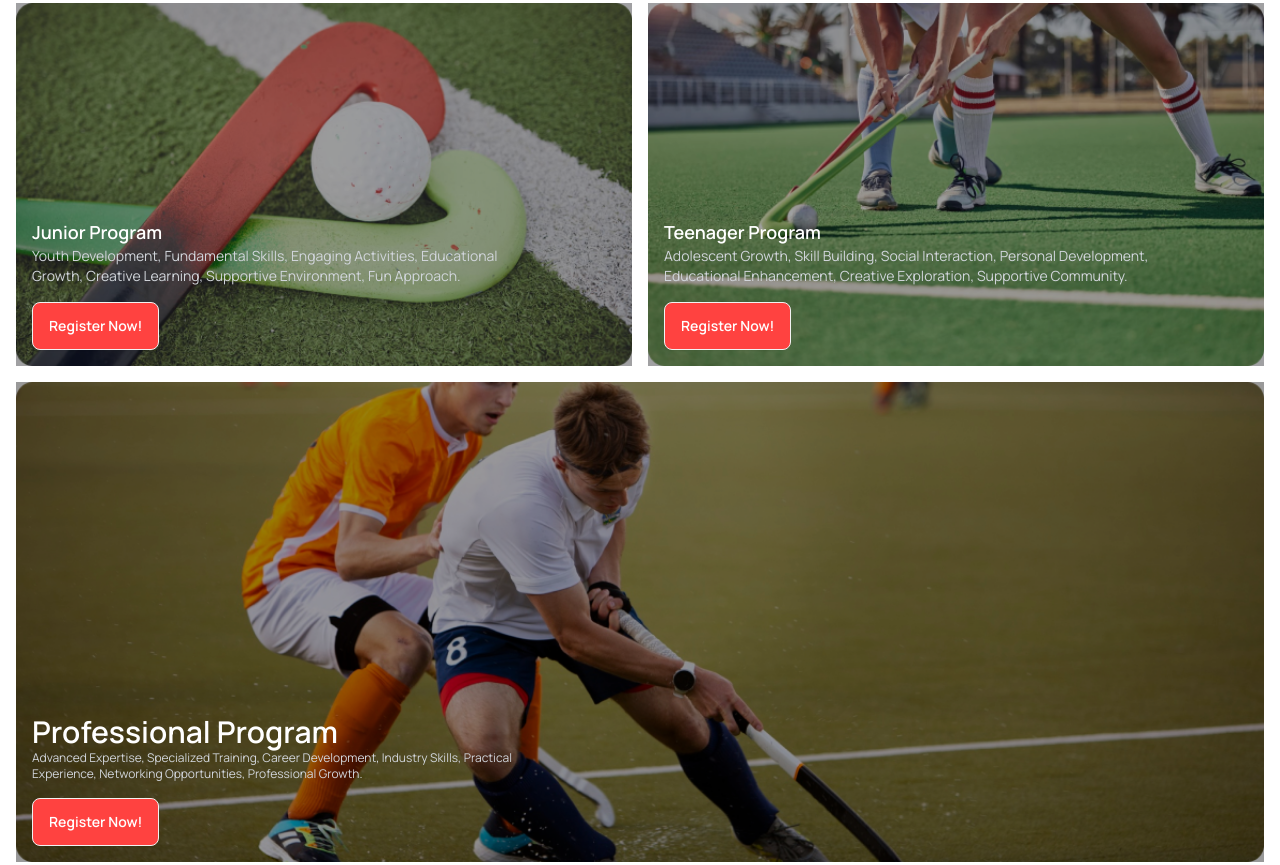
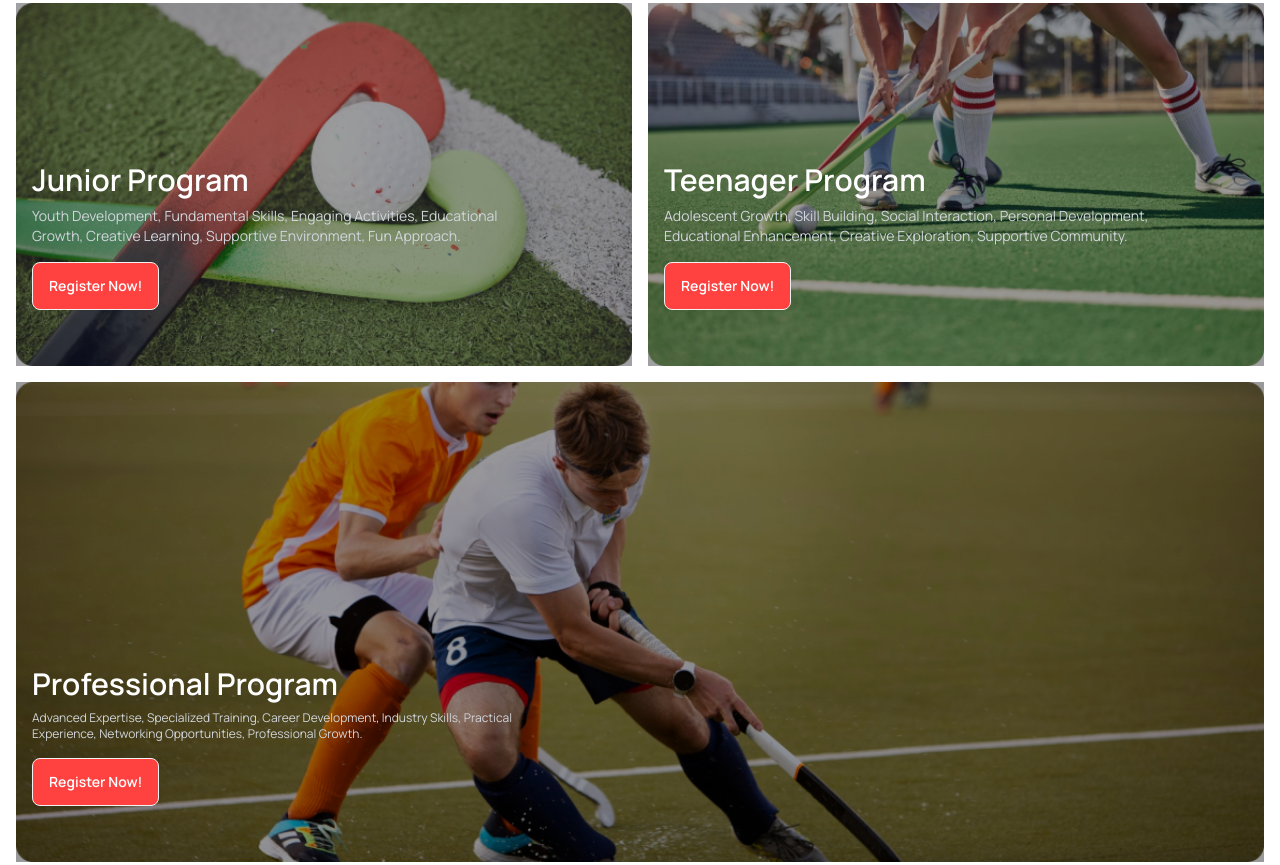
Before and after one commit to Habiba3078/hockey-resources-website, a plain HTML site: page index.html in a window 1280 px wide. Shown: the part 1630-2495 px from the top of the page. Drawn offline with nearby package versions, Linux system fonts and the light colour scheme.

Commit message:
correction

```diff
--- a/index.html
+++ b/index.html
@@ -158,8 +158,8 @@
         <div class="relative group">
             <div class="absolute inset-0 bg-[#131318] bg-opacity-40 z-10"></div>
             <img src="./Images/2.png" alt="Teenager Program" class="w-full h-full object-cover">
-              <div class="absolute bottom-0 left-0 p-4 z-20 w-full">
-              <h3 class="text-base sm:text-lg font-semibold text-white">Junior Program</h3>
+              <div class="absolute bottom-0 left-0 p-4 z-20 w-full lg:mb-10">
+              <h3 class="text-base sm:text-lg text-l lg:text-3xl font-semibold text-white lg:mb-2">Junior Program</h3>
               <p class="text-xs sm:text-sm text-gray-300 lg:w-[500px]">Youth Development, Fundamental Skills, Engaging Activities, Educational Growth, Creative Learning, Supportive Environment, Fun Approach.</p>
               <button class="btn bg-Red-color mt-4 text-white">Register Now!</button>
             </div>
@@ -169,8 +169,8 @@
         <div class="relative group">
             <div class="absolute inset-0 bg-[#131318] bg-opacity-40 z-20"></div>
             <img src="./Images/3.png" alt="Teenager Program" class="w-full h-full object-cover rounded-lg">
-            <div class="absolute bottom-0 left-0 p-4 z-20">
-              <h3 class="text-base sm:text-lg font-semibold text-white">Teenager Program</h3>
+            <div class="absolute bottom-0 left-0 p-4 z-20 lg:mb-10">
+              <h3 class=" text-l lg:text-3xl font-semibold text-base sm:text-lg  text-white lg:mb-2">Teenager Program</h3>
               <p class="text-xs sm:text-sm text-gray-300 lg:w-[500px]">Adolescent Growth, Skill Building, Social Interaction, Personal Development, Educational Enhancement, Creative Exploration, Supportive Community.</p>
               <button class="btn bg-Red-color mt-4 text-white"">Register Now!</button>
             </div>
@@ -180,8 +180,8 @@
         <div class="relative group  lg:col-span-2 rounded-3xl">
             <div class="absolute inset-0 bg-black bg-opacity-40 z-10"></div>
             <img src="./Images/4.png" alt="Junior Program" class="   lg:w-full h-[200px] lg:h-full object-cover">
-            <div class="absolute bottom-0 left-0 p-4 z-20 ">
-              <h3 class=" text-l lg:text-3xl font-semibold text-white">Professional Program</h3>
+            <div class="absolute bottom-0 left-0 p-4 z-20 lg:mb-10 ">
+              <h3 class=" text-l lg:text-3xl font-semibold text-white lg:mb-2">Professional Program</h3>
               <p class="text-xs lg:xl text-gray-300 lg:w-[520px]">Advanced Expertise, Specialized Training, Career Development, Industry Skills, Practical Experience, Networking Opportunities, Professional Growth.</p>
               <button class="btn bg-Red-color mt-4 text-white" ">Register Now!</button>
             </div>
```
